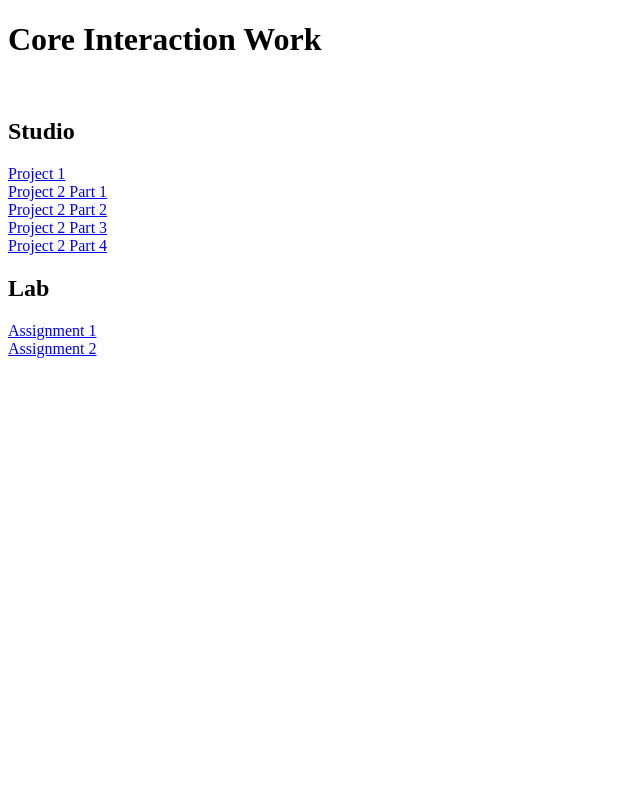
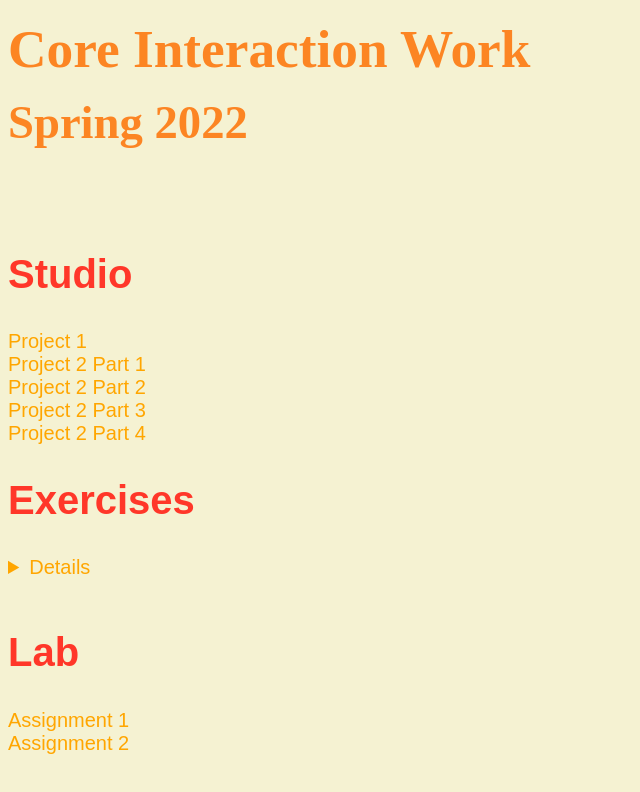
Before and after one commit to Sophsang/CI22, a plain HTML site: page index.html in a window 1280 px wide. Shown: the whole page, without its empty margins (0-640 px from the left). Drawn offline with Linux system fonts and the light colour scheme.

Commit message:
styled homepage

```diff
--- /dev/null
+++ b/Style.css
@@ -0,0 +1,36 @@
+h1{
+    font-family: "Sovana", serif;
+    font-size: 40pt;
+    color: rgb(252, 133, 35);
+}
+h3{
+    font-family: "Sovana", serif;
+    font-size: 35pt;
+    color: rgb(252, 133, 35);
+}
+h1,h3{
+    line-height: 20pt;
+}
+h2{
+    font-family: sans-serif;
+    font-size: 30pt;
+    color: rgb(255, 55, 41);
+}
+a{
+    font-family: sans-serif;
+    font-size: 15pt;
+    color:rgb(255, 166, 0);
+}
+a, a:visited, a:link, a:active
+{
+    color: rgb(255, 166, 0);
+    text-decoration: none;
+}
+body{
+    background-color:rgb(245, 242, 210);
+}
+details{
+    font-family: sans-serif;
+    font-size: 15pt;
+    color:rgb(255, 166, 0);
+}
--- a/index.html
+++ b/index.html
@@ -1,11 +1,13 @@
 <!DOCTYPE html>
+<link rel="stylesheet" href="Style.css">
 <html>
   <head>
     <title>Interaction Spring 22</title>
   </head>
   <body>
     <h1>Core Interaction Work</h1>
-    <br>
+    <h3>Spring 2022</h3>
+    <br><br>
 
    <h2>Studio</h2>
    <a href="Studio/p1/P1Sophie.html">Project 1</a>
@@ -18,9 +20,26 @@
     <br>
     <a href="Studio/p2/pt4/index.html">Project 2 Part 4</a>
     <br>
+
+
+    <h2>Exercises</h2>
+    <details>
+      <a href="Studio/Exercises/Hoverstate/index1.html">Page 1</a>
+    <br>
+    <a href="Studio/Exercises/Hoverstate/index2.html">Page 2</a>
+    <br>
+    <a href="Studio/Exercises/Hoverstate/index3.html">Page 3</a>
+    <br>
+    <a href="Studio/Exercises/Hoverstate/index4.html">Page 4</a>
+    <br>
+    <a href="Studio/Exercises/Hoverstate/index5.html">Page 5</a>
+    </details>
+
+  <br>
     <h2>Lab</h2>
     <a href="Lab/A1/A1Sophie_Tsang.html">Assignment 1</a>
     <br>
     <a href="Lab/A2/index.html">Assignment 2</a>
+    <br><br><br>
   </body>
 </html>
```
Also changed, not shown: 3 other files.
